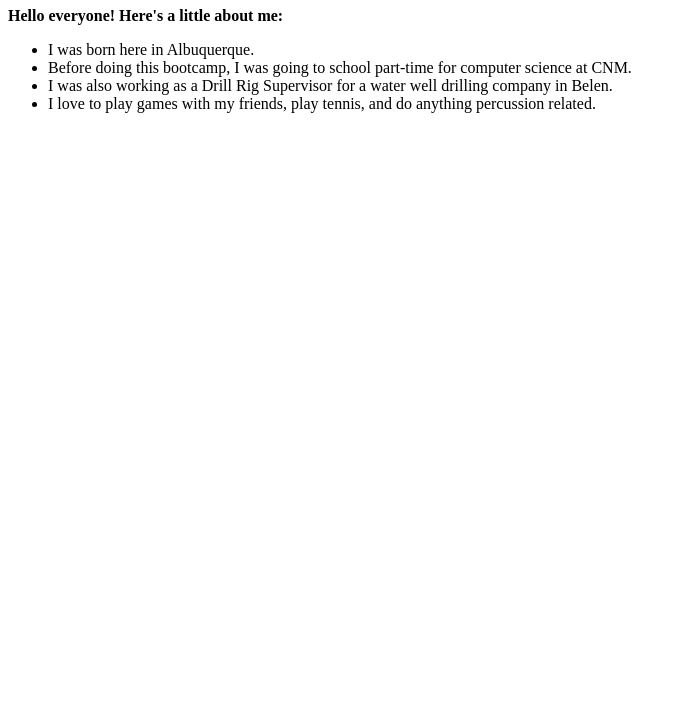
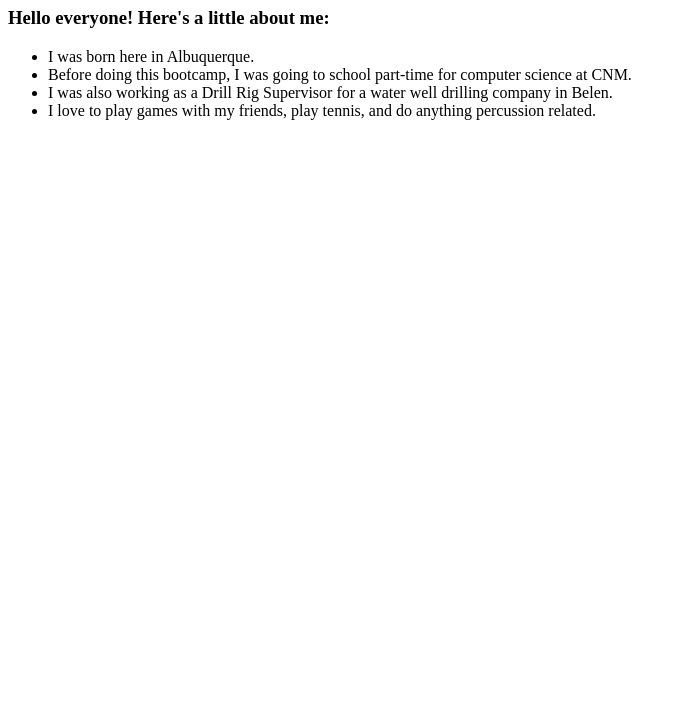
Before and after one commit to astronomicalcobb/about-trevor-herrera, a plain HTML site: page index.html in a window 1280 px wide. Shown: the part 73-800 px from the top of the page, without its empty margins (0-686 px from the left). Drawn offline with Linux system fonts and the light colour scheme.

Commit message:
Edited index.html.

```diff
--- a/index.html
+++ b/index.html
@@ -8,11 +8,9 @@
   <h1>
       All About Trevor
   </h1>
-  <p>
-      <strong>
-          Hello everyone! Here's a little about me:
-      </strong>
-  </p>
+  <h3>
+      Hello everyone! Here's a little about me:
+  </h3>
   <ul>
       <li>I was born here in Albuquerque.</li>
       <li>Before doing this bootcamp, I was going to school part-time for computer science at CNM.</li>
```
